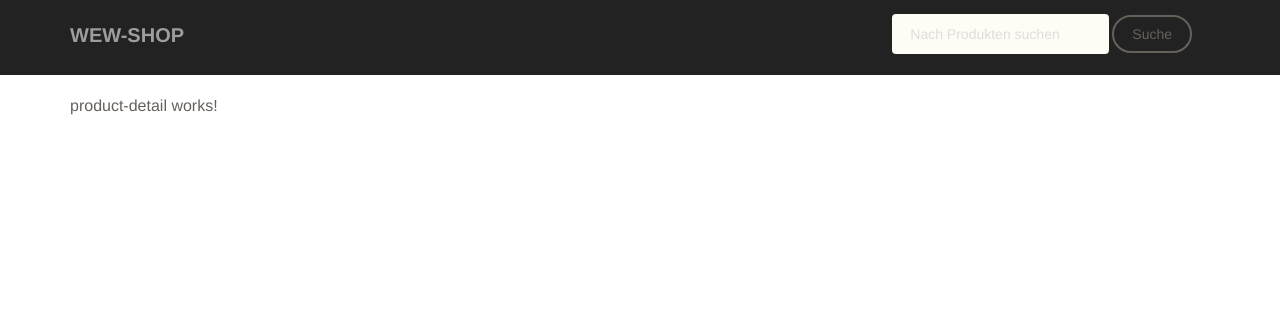
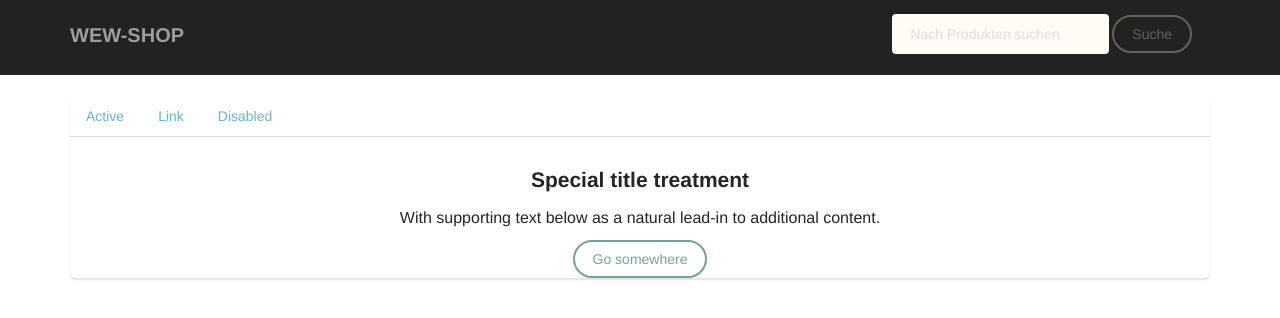
Before and after one commit to fh02ag/wew-webshop, an Angular app: page /detail/1 in a window 1280 px wide. Shown: the top 318 px of the page. Built offline with nearby package versions, Linux system fonts and the light colour scheme; a web font is replaced by a local one.

Commit message:
Start showing products

```diff
--- a/src/app/product/product-card/product-card.component.css
+++ b/src/app/product/product-card/product-card.component.css
@@ -0,0 +1,3 @@
+.active .card-body {
+    background-color: darkcyan;
+}
--- a/src/app/product/product-detail/product-detail.component.html
+++ b/src/app/product/product-detail/product-detail.component.html
@@ -1,3 +1,20 @@
-<p>
-  product-detail works!
-</p>
+<div class="card text-center">
+    <div class="card-header">
+      <ul class="nav nav-tabs card-header-tabs">
+        <li class="nav-item">
+          <a class="nav-link active" href="#">Active</a>
+        </li>
+        <li class="nav-item">
+          <a class="nav-link" href="#">Link</a>
+        </li>
+        <li class="nav-item">
+          <a class="nav-link disabled" href="#">Disabled</a>
+        </li>
+      </ul>
+    </div>
+    <div class="card-block">
+      <h4 class="card-title">Special title treatment</h4>
+      <p class="card-text">With supporting text below as a natural lead-in to additional content.</p>
+      <a href="#" class="btn btn-primary">Go somewhere</a>
+    </div>
+  </div>
--- a/src/app/product/product-detail/product-detail.component.ts
+++ b/src/app/product/product-detail/product-detail.component.ts
@@ -7,6 +7,11 @@ import { Component, OnInit } from '@angular/core';
 })
 export class ProductDetailComponent implements OnInit {
 
+  id: number;
+  name: string;
+  description: string;
+  price: number;
+
   constructor() { }
 
   ngOnInit() {
--- a/src/app/product/product-search/product-search.component.css
+++ b/src/app/product/product-search/product-search.component.css
@@ -0,0 +1,4 @@
+.active > .card {
+    border-bottom: 1px;
+    border-top: 1px;
+}
--- a/src/app/product/product-search/product-search.component.html
+++ b/src/app/product/product-search/product-search.component.html
@@ -3,7 +3,12 @@
 
 
 <div class="row">
-    <div *ngFor="let p of products" class="col-xs-12 col-sm-6 col-md-4 col-lg-3">
-        <product-card [product]="p"></product-card>
+    <div *ngFor="let p of products" class="col-xs-12 col-sm-6 col-md-4 col-lg-3" >
+        <product-card [product]="p" (click)="selectProduct(p)" [class.card-inverse]="p.id == selectedProduct?.id" [class.card-info]="p.id == selectedProduct?.id"></product-card>
     </div>
 </div>
+<div class="row">
+    <div *ngIf="selectedProduct != null">
+        <app-product-detail></app-product-detail>
+    </div>
+</div>
--- a/src/app/product/product-search/product-search.component.ts
+++ b/src/app/product/product-search/product-search.component.ts
@@ -11,12 +11,14 @@ import { ActivatedRoute } from '@angular/router';
 export class ProductSearchComponent implements OnInit {
 
   searchTerm: string;
+  selectedProduct: Product;
 
   get products(): Product[] {
     return this.productService.products;
   }
 
   constructor(private productService: ProductService, private route: ActivatedRoute) {
+    console.log(route);
 
   }
 
@@ -25,4 +27,10 @@ export class ProductSearchComponent implements OnInit {
       this.productService.getProducts(params['searchTerm']);
     });
   }
+
+  public selectProduct(product): void {
+    this.selectedProduct = product;
+
+    //alert(this.selectedProduct.name);
+  }
 }
```
